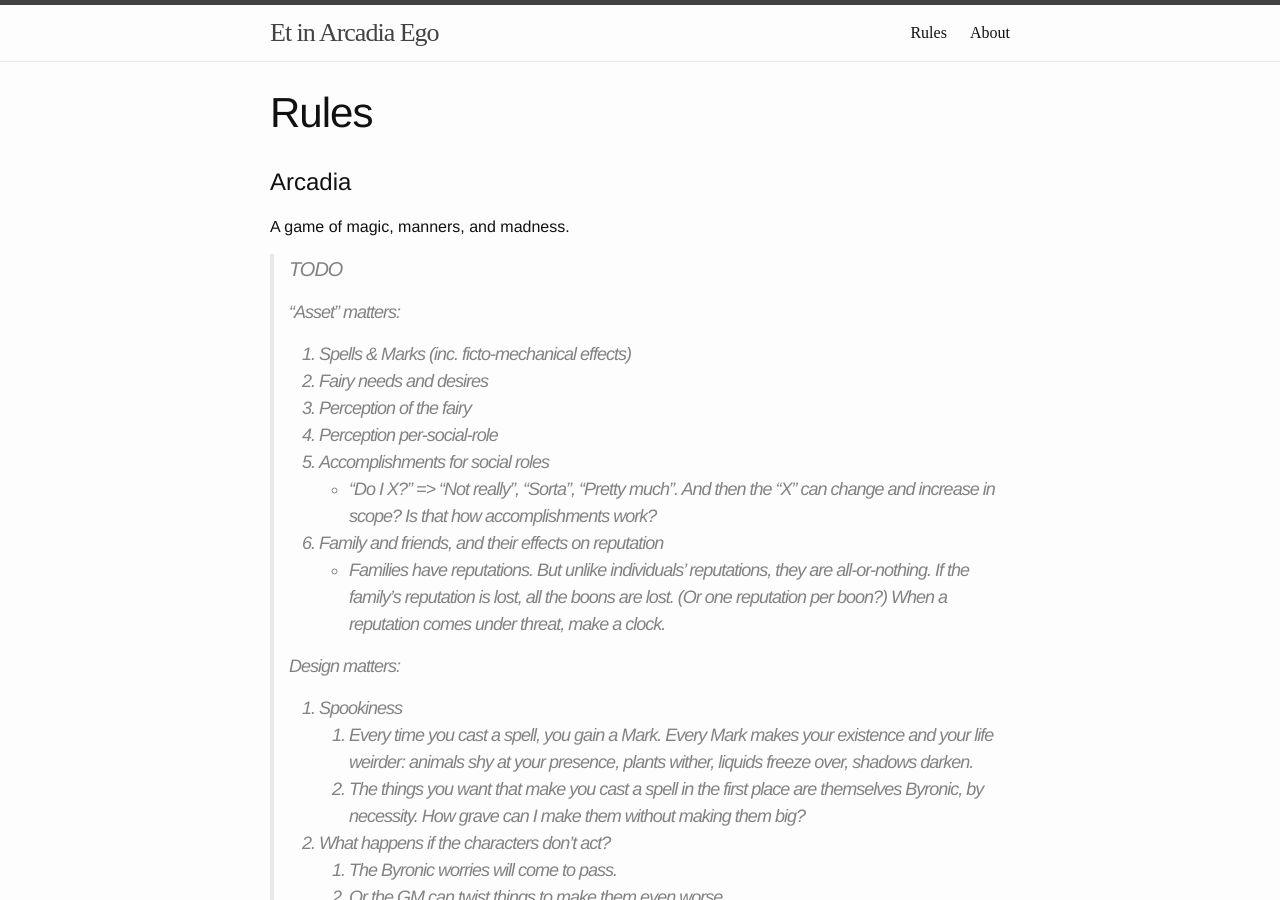
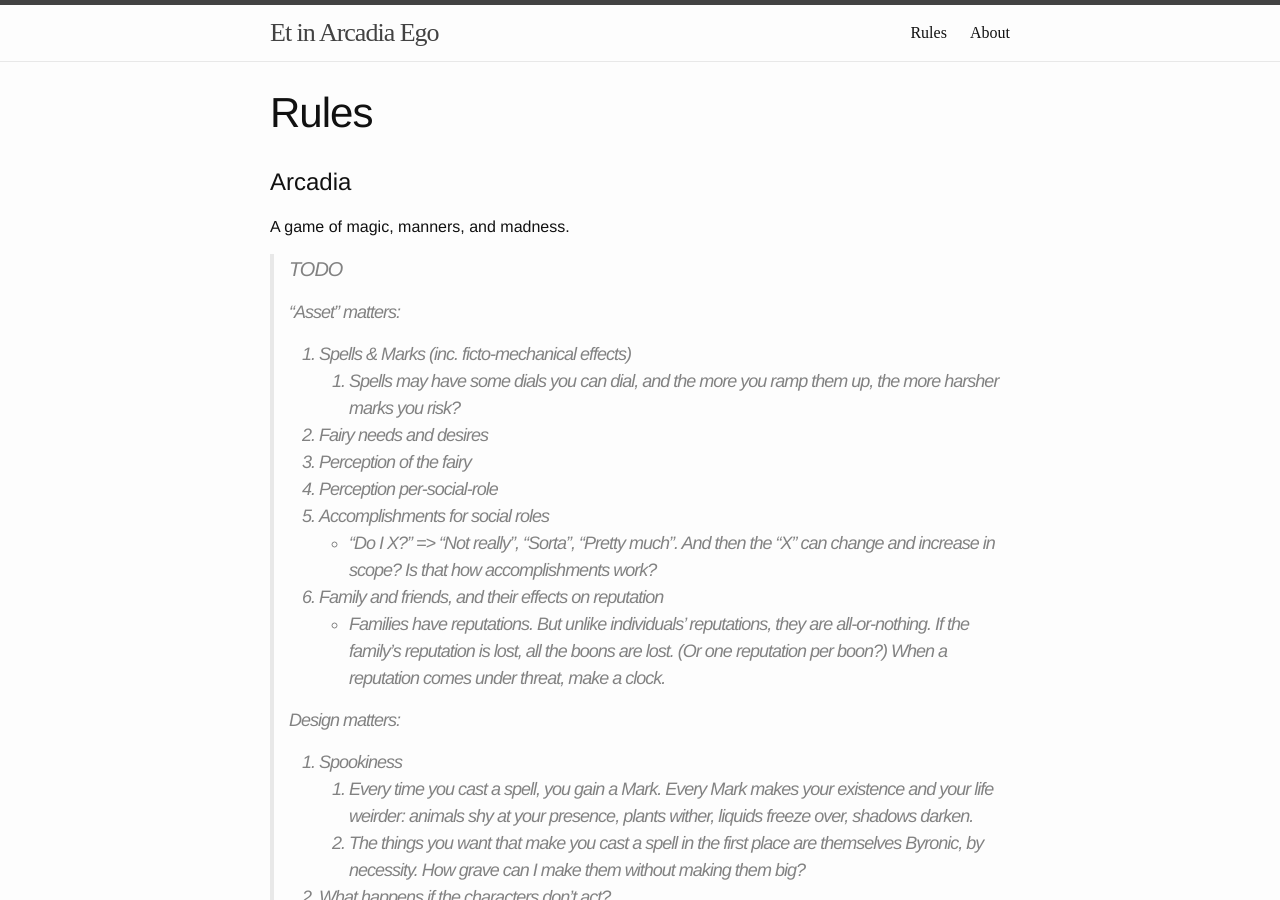
Before and after one commit to wlonk/arcadia, a Jekyll site: the page built from rules/index.md, in a window 1280 px wide and 900 px high. Built offline with Jekyll 4.4.1, drawn with Linux system fonts in a browser that asks for light colours; some web fonts are replaced.

Commit message:
Add note on spells.

```diff
--- a/rules/index.md
+++ b/rules/index.md
@@ -13,6 +13,8 @@ A game of magic, manners, and madness.
 >  "Asset" matters:
 >
 >  1. Spells & Marks (inc. ficto-mechanical effects)
+>      1. Spells may have some dials you can dial, and the more you ramp them
+>         up, the more harsher marks you risk?
 >  2. Fairy needs and desires
 >  3. Perception of the fairy
 >  4. Perception per-social-role
```
